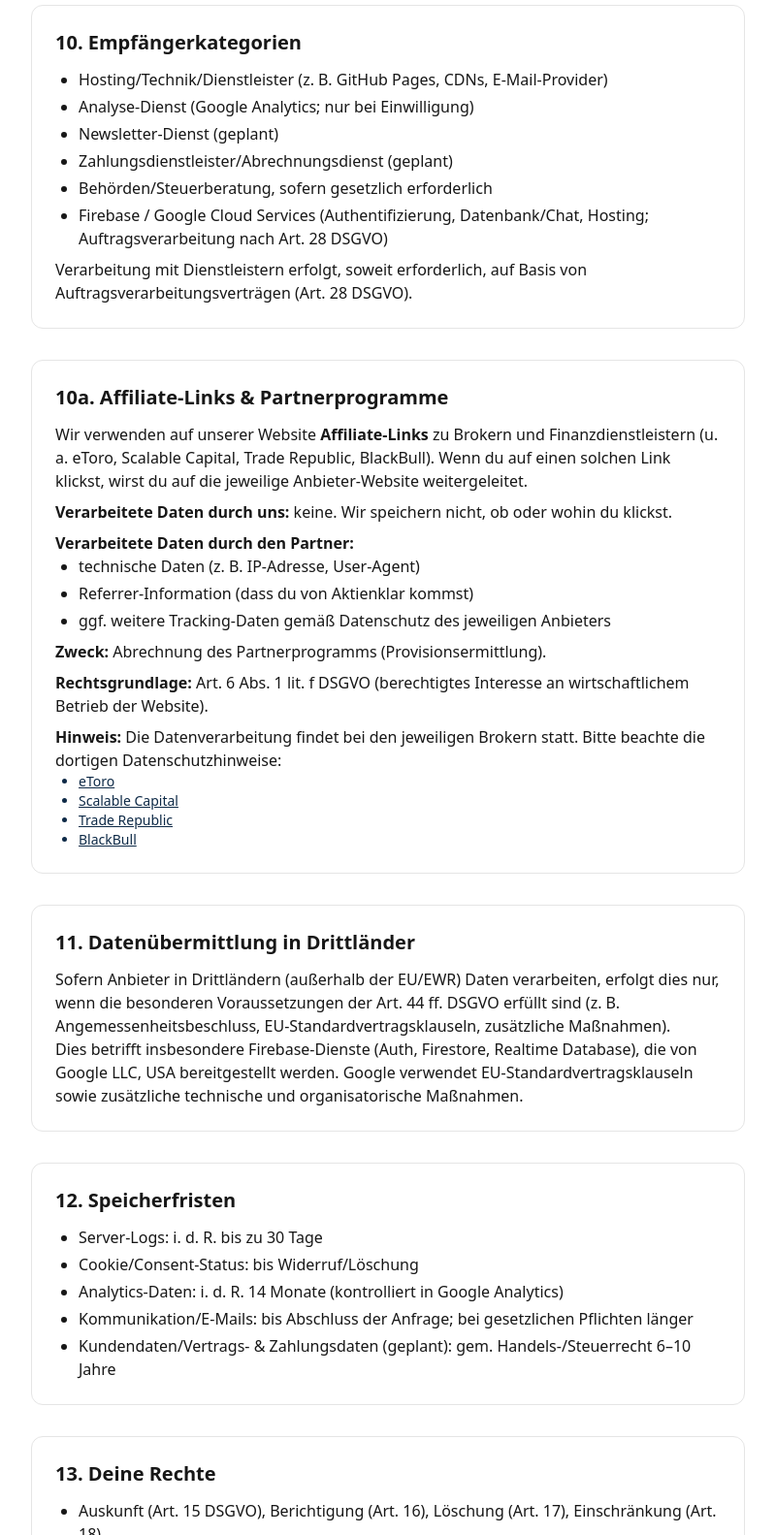
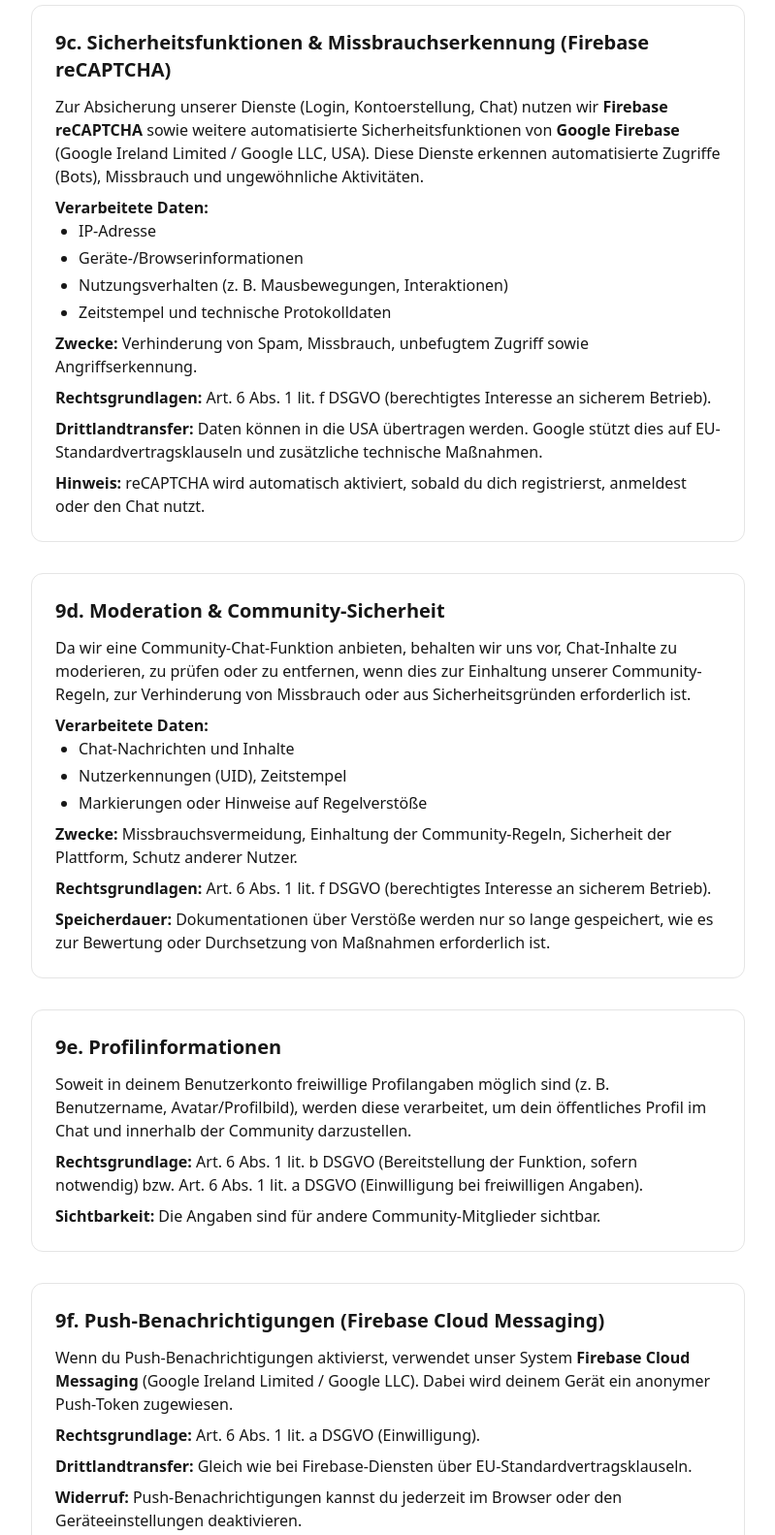
Before and after one commit to Aktienklar/Aktienklar, a website: page datenschutz.html in a window 1280 px wide. Shown: the part 4420-6003 px from the top of the page at 97% size, without its empty margins (240-1039 px from the left). Drawn offline with nearby package versions, Linux system fonts and the light colour scheme.

Commit message:
Update datenschutz.html

```diff
--- a/datenschutz.html
+++ b/datenschutz.html
@@ -179,6 +179,100 @@
   <p class="mt-2"><strong>Speicherdauer:</strong> Chat-Inhalte bleiben gespeichert, solange das Nutzerkonto besteht oder sie freiwillig gelöscht werden (sofern vorgesehen).</p>
 </section>
 
+   <!-- 9c. Sicherheitsfunktionen / Missbrauchserkennung (Firebase reCAPTCHA)-->
+  <section class="rounded-xl border border-neutral-200 p-6">
+  <h2 class="text-xl font-semibold mb-3">9c. Sicherheitsfunktionen & Missbrauchserkennung (Firebase reCAPTCHA)</h2>
+
+  <p>Zur Absicherung unserer Dienste (Login, Kontoerstellung, Chat) nutzen wir
+     <strong>Firebase reCAPTCHA</strong> sowie weitere automatisierte Sicherheitsfunktionen von
+     <strong>Google Firebase</strong> (Google Ireland Limited / Google LLC, USA). Diese Dienste erkennen
+     automatisierte Zugriffe (Bots), Missbrauch und ungewöhnliche Aktivitäten.</p>
+
+  <p class="mt-2"><strong>Verarbeitete Daten:</strong></p>
+  <ul class="list-disc pl-6 space-y-1">
+    <li>IP-Adresse</li>
+    <li>Geräte-/Browserinformationen</li>
+    <li>Nutzungsverhalten (z. B. Mausbewegungen, Interaktionen)</li>
+    <li>Zeitstempel und technische Protokolldaten</li>
+  </ul>
+
+  <p class="mt-2"><strong>Zwecke:</strong> Verhinderung von Spam, Missbrauch, unbefugtem Zugriff sowie Angriffserkennung.</p>
+
+  <p class="mt-2"><strong>Rechtsgrundlagen:</strong>
+     Art. 6 Abs. 1 lit. f DSGVO (berechtigtes Interesse an sicherem Betrieb).
+  </p>
+
+  <p class="mt-2"><strong>Drittlandtransfer:</strong> Daten können in die USA übertragen werden.
+     Google stützt dies auf EU-Standardvertragsklauseln und zusätzliche technische Maßnahmen.</p>
+
+  <p class="mt-2"><strong>Hinweis:</strong> reCAPTCHA wird automatisch aktiviert, sobald du dich registrierst,
+     anmeldest oder den Chat nutzt.</p>
+</section>
+
+
+
+<!-- 9d. Moderation, Community-Regeln & Dokumentation von Verstößen -->
+<section class="rounded-xl border border-neutral-200 p-6">
+  <h2 class="text-xl font-semibold mb-3">9d. Moderation & Community-Sicherheit</h2>
+
+  <p>Da wir eine Community-Chat-Funktion anbieten, behalten wir uns vor,
+     Chat-Inhalte zu moderieren, zu prüfen oder zu entfernen, wenn dies zur Einhaltung
+     unserer Community-Regeln, zur Verhinderung von Missbrauch oder aus Sicherheitsgründen
+     erforderlich ist.</p>
+
+  <p class="mt-2"><strong>Verarbeitete Daten:</strong></p>
+  <ul class="list-disc pl-6 space-y-1">
+    <li>Chat-Nachrichten und Inhalte</li>
+    <li>Nutzerkennungen (UID), Zeitstempel</li>
+    <li>Markierungen oder Hinweise auf Regelverstöße</li>
+  </ul>
+
+  <p class="mt-2"><strong>Zwecke:</strong> Missbrauchsvermeidung, Einhaltung der Community-Regeln,
+     Sicherheit der Plattform, Schutz anderer Nutzer.</p>
+
+  <p class="mt-2"><strong>Rechtsgrundlagen:</strong>
+     Art. 6 Abs. 1 lit. f DSGVO (berechtigtes Interesse an sicherem Betrieb).
+  </p>
+
+  <p class="mt-2"><strong>Speicherdauer:</strong> Dokumentationen über Verstöße werden nur so lange gespeichert,
+     wie es zur Bewertung oder Durchsetzung von Maßnahmen erforderlich ist.</p>
+</section>
+
+
+<!-- 9e. Profilinformationen (falls vom Nutzer angegeben) -->
+  <section class="rounded-xl border border-neutral-200 p-6">
+  <h2 class="text-xl font-semibold mb-3">9e. Profilinformationen</h2>
+
+  <p>Soweit in deinem Benutzerkonto freiwillige Profilangaben möglich sind
+     (z. B. Benutzername, Avatar/Profilbild), werden diese verarbeitet, um dein
+     öffentliches Profil im Chat und innerhalb der Community darzustellen.</p>
+
+  <p class="mt-2"><strong>Rechtsgrundlage:</strong>
+     Art. 6 Abs. 1 lit. b DSGVO (Bereitstellung der Funktion, sofern notwendig) bzw.
+     Art. 6 Abs. 1 lit. a DSGVO (Einwilligung bei freiwilligen Angaben).
+  </p>
+
+  <p class="mt-2"><strong>Sichtbarkeit:</strong> Die Angaben sind für andere Community-Mitglieder sichtbar.</p>
+</section>
+
+
+<!-- 9f. Push-Benachrichtigungen (Firebase Cloud Messaging) -->
+<section class="rounded-xl border border-neutral-200 p-6">
+  <h2 class="text-xl font-semibold mb-3">9f. Push-Benachrichtigungen (Firebase Cloud Messaging)</h2>
+
+  <p>Wenn du Push-Benachrichtigungen aktivierst, verwendet unser System
+     <strong>Firebase Cloud Messaging</strong> (Google Ireland Limited / Google LLC).
+     Dabei wird deinem Gerät ein anonymer Push-Token zugewiesen.</p>
+
+  <p class="mt-2"><strong>Rechtsgrundlage:</strong> Art. 6 Abs. 1 lit. a DSGVO (Einwilligung).</p>
+
+  <p class="mt-2"><strong>Drittlandtransfer:</strong> Gleich wie bei Firebase-Diensten über
+     EU-Standardvertragsklauseln.</p>
+
+  <p class="mt-2"><strong>Widerruf:</strong> Push-Benachrichtigungen kannst du jederzeit im Browser oder den Geräteeinstellungen deaktivieren.</p>
+</section>
+
+
       <!-- 10 Empfänger/Kategorien -->
       <section class="rounded-xl border border-neutral-200 p-6">
         <h2 class="text-xl font-semibold mb-3">10. Empfängerkategorien</h2>
```
